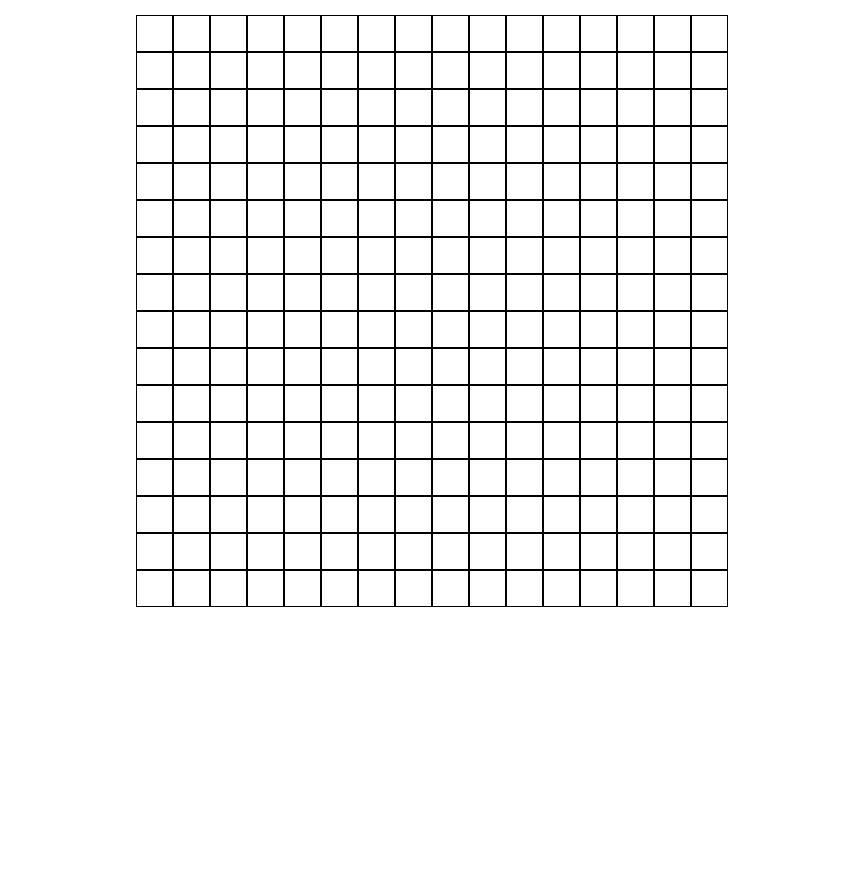
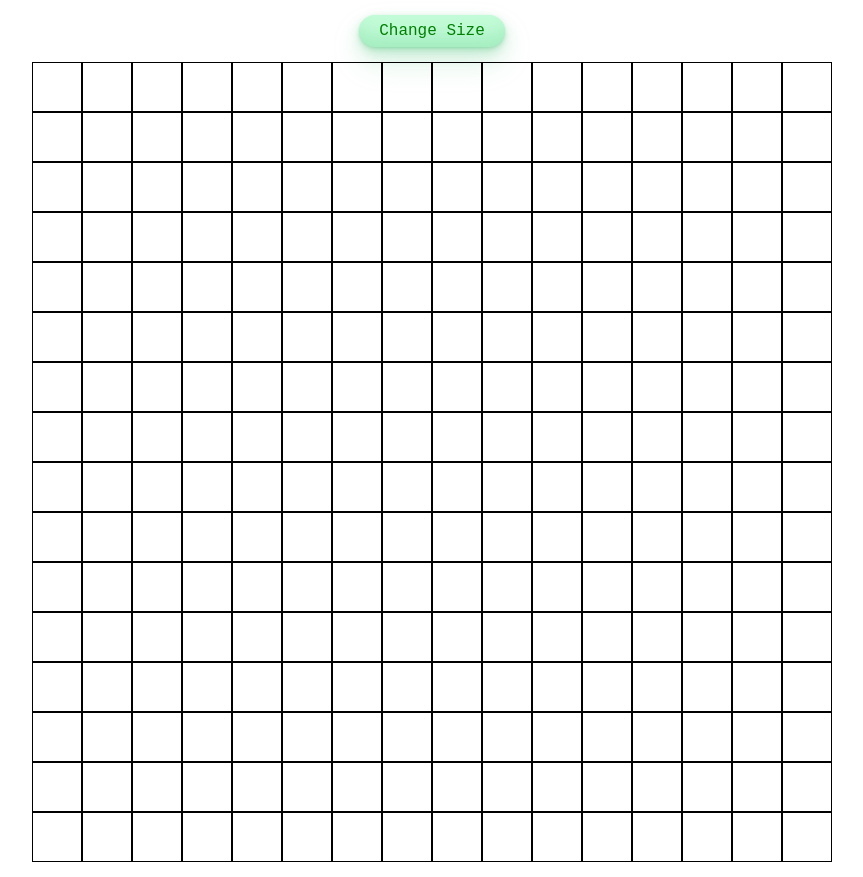
Before and after one commit to WesLemon/etch-a-sketch, a plain HTML site: page index.html in a window 1280 px wide. Shown: the whole page, without its empty margins (208-1071 px from the left). Before the commit the page ends 800 px from the top, so only its background shows below. Drawn offline with Linux system fonts and the light colour scheme.

Commit message:
Added button to change size of grid

```diff
--- a/index.html
+++ b/index.html
@@ -9,6 +9,7 @@
 </head>
 
 <body>
+    <button>Change Size</button>
     <div class="container">
     </div>
 
--- a/script.js
+++ b/script.js
@@ -1,23 +1,50 @@
 function createGrid() {
     const container = document.querySelector('.container')
-    console.log(container)
-    for (let i = 0; i < 256; i++) {
+    for (let i = 0; i < numSquares; i++) {
         let square = document.createElement('div')
         square.classList.add('grid-section')
+        square.style.width = squareSize + 'px'
+        square.style.height = squareSize + 'px'
         container.appendChild(square)
-        console.log('Hello world')
     }
+    const square = document.querySelectorAll('.grid-section')
+    square.forEach((square) => {
+        square.addEventListener('mouseover', draw)
+    })
 }
 
 function draw(event) {
     const square = event.target
     const randomColor = Math.floor(Math.random()*16777215).toString(16)
     square.style.backgroundColor = '#' + randomColor
+    console.log(randomColor)
 }
+
+function changeSize(event) {
+    let valid = false
+    let size = 0
+    while(!valid) {
+        size = prompt('What size grid would you like? Maximum 100x100')
+        console.log(typeof(size))
+        if(size <= 100 && size > 0) {
+            valid = true
+        }
+    }
+    console.log('out')
+    const container = document.querySelector('.container')
+    let containerSize = container.offsetWidth
+    while(container.firstChild) {
+        container.removeChild(container.firstChild)
+    }
+    squareSize = (containerSize / size) - 2
+    numSquares = size*size
+    createGrid()
+}
+
+let squareSize = 48
+let numSquares = 256
 
 createGrid()
 
-const square = document.querySelectorAll('.grid-section')
-square.forEach((square) => {
-    square.addEventListener('mouseover', draw, false)
-})
+const button = document.querySelector('button')
+button.addEventListener('click', changeSize)
--- a/style.css
+++ b/style.css
@@ -4,6 +4,7 @@ body {
     display: flex;
     justify-content: center;
     align-items: center;
+    flex-direction: column;
 }
 
 .container {
@@ -11,8 +12,10 @@ body {
     display: flex;
     flex-wrap: wrap;
     gap: 0px;
-    max-width: 600px;
-    max-height: 600px;
+    min-width: 800px;
+    min-height: 800px;
+    max-width: 800px;
+    max-height: 800px;
     justify-content: center;
     align-items: center;
 }
@@ -20,6 +23,19 @@ body {
 .grid-section {
     margin: 0px;
     border: 1px solid black;
-    width: 35px;
-    height: 35px;
 }
+
+button {
+    margin-top: 15px;
+    background-color: #c2fbd7;
+    border-radius: 100px;
+    box-shadow: rgba(44, 187, 99, .2) 0 -25px 18px -14px inset, rgba(44, 187, 99, .15) 0 1px 2px, rgba(44, 187, 99, .15) 0 2px 4px, rgba(44, 187, 99, .15) 0 4px 8px, rgba(44, 187, 99, .15) 0 8px 16px, rgba(44, 187, 99, .15) 0 16px 32px;
+    color: green;
+    cursor: pointer;
+    padding: 7px 20px;
+    text-align: center;
+    /* text-decoration: none; */
+    border: 0;
+    font-size: 16px;
+    font-family: 'Courier New', Courier, monospace;
+}
```
